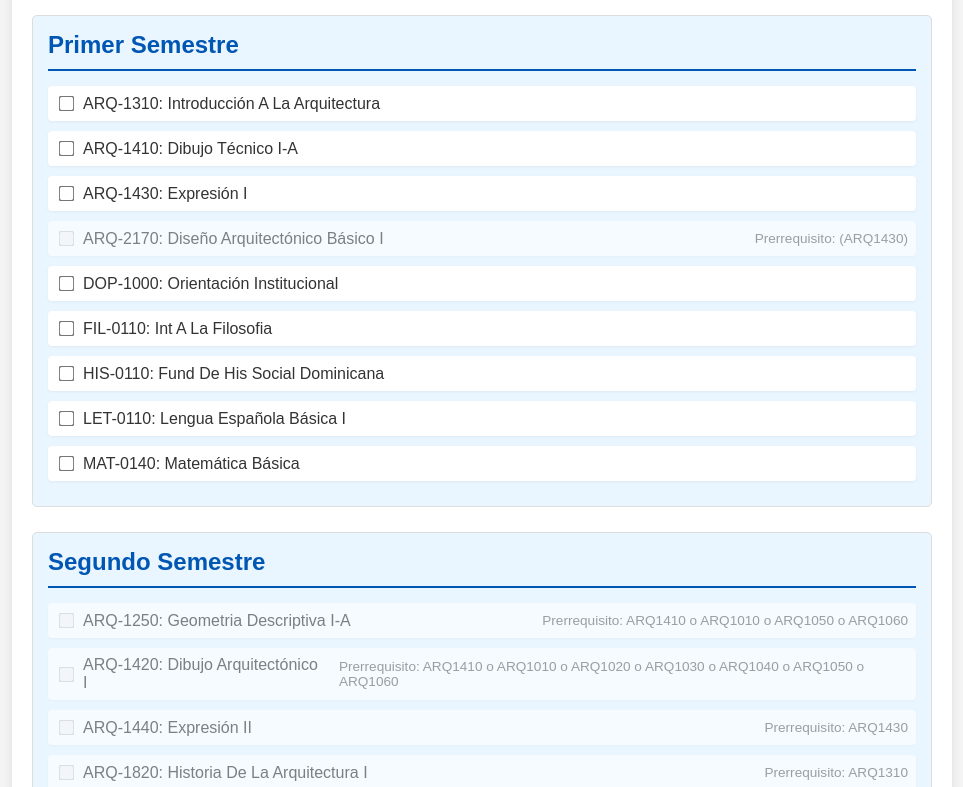
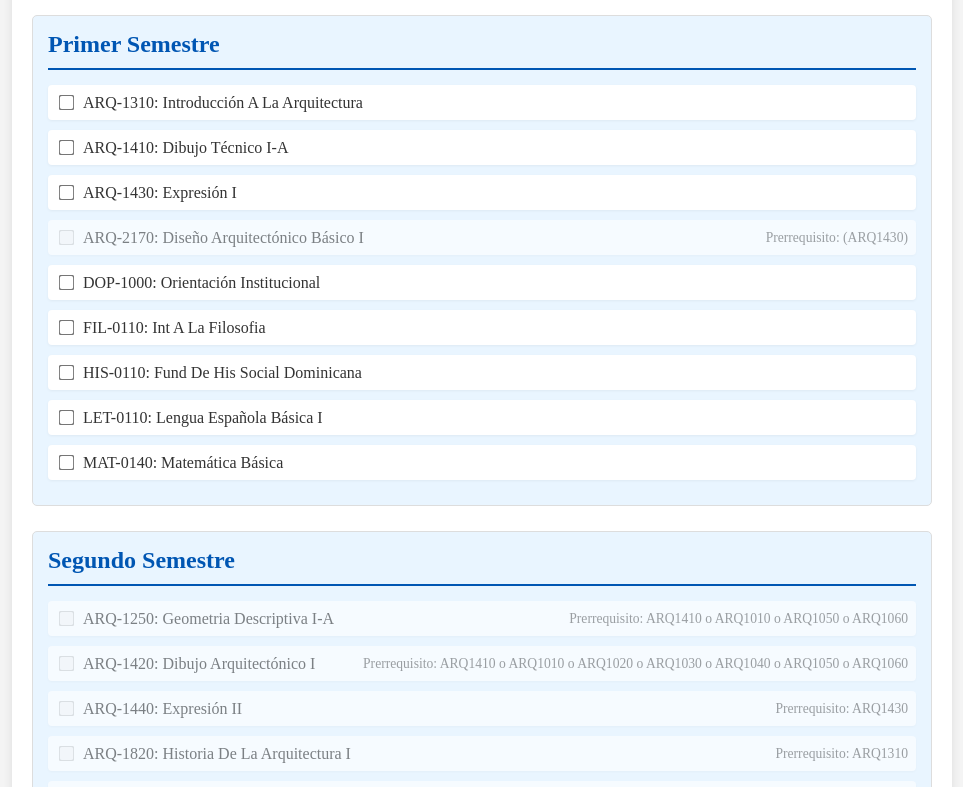
Before and after one commit to kkkimy/Malla-Arquitectura, a plain HTML site: page docs/index.html in a window 1280 px wide. Shown: the part 113-900 px from the top of the page, without its empty margins (158-1121 px from the left). Drawn offline with Linux system fonts and the light colour scheme.

Commit message:
index.html

```diff
--- a/docs/index.html
+++ b/docs/index.html
@@ -6,7 +6,7 @@
     <title>Pensum de Arquitectura - UASD</title>
     <style>
         body {
-            font-family: Arial, sans-serif;
+            font-family: Times New Roman, Georgia;
             margin: 20px;
             background-color: #f4f4f4;
             color: #333;
```
